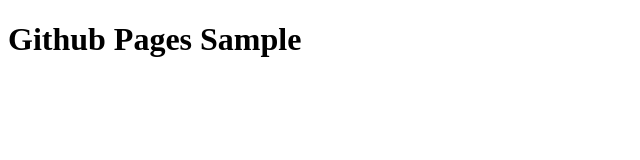
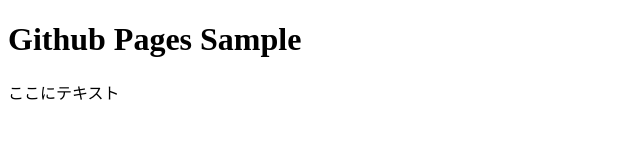
Before and after one commit to takaki7255/portfolio, a plain HTML site: page index.html in a window 1280 px wide. Shown: the whole page, without its empty margins (0-640 px from the left). Drawn offline with Linux system fonts and the light colour scheme.

Commit message:
Update index.html

```diff
--- a/index.html
+++ b/index.html
@@ -8,6 +8,6 @@
 </head>
 <body>
     <h1>Github Pages Sample</h1>
-
+    <p>ここにテキスト</p>
 </body>
 </html>
```
